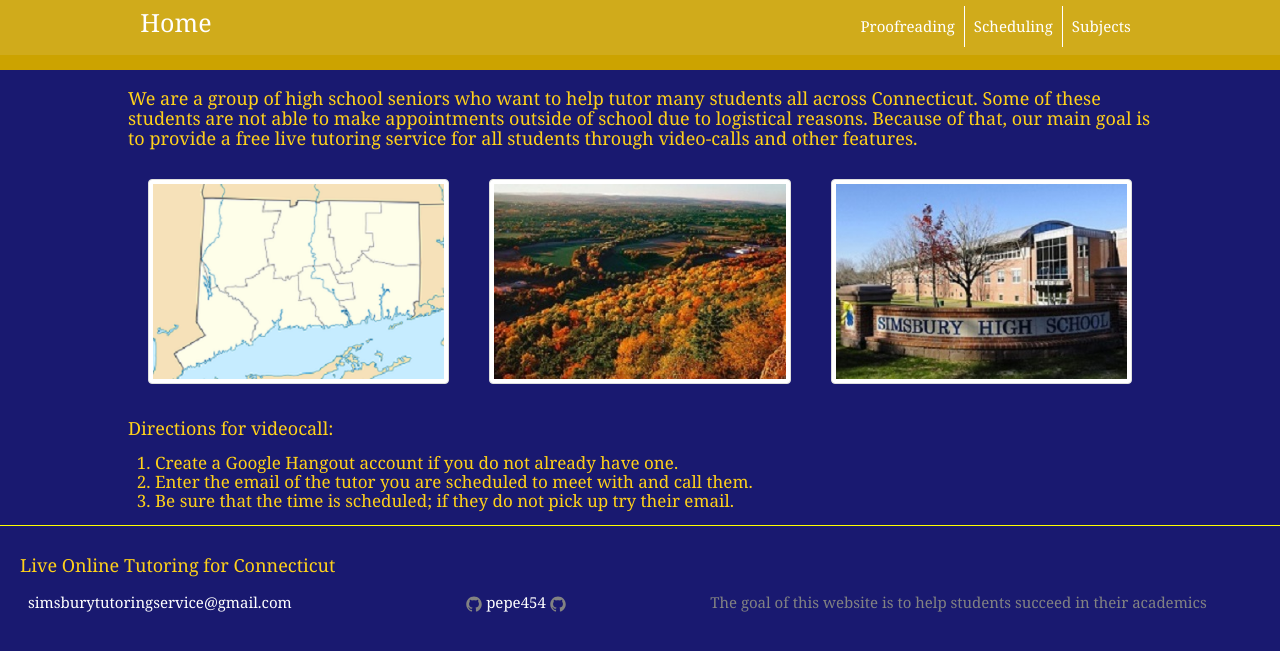
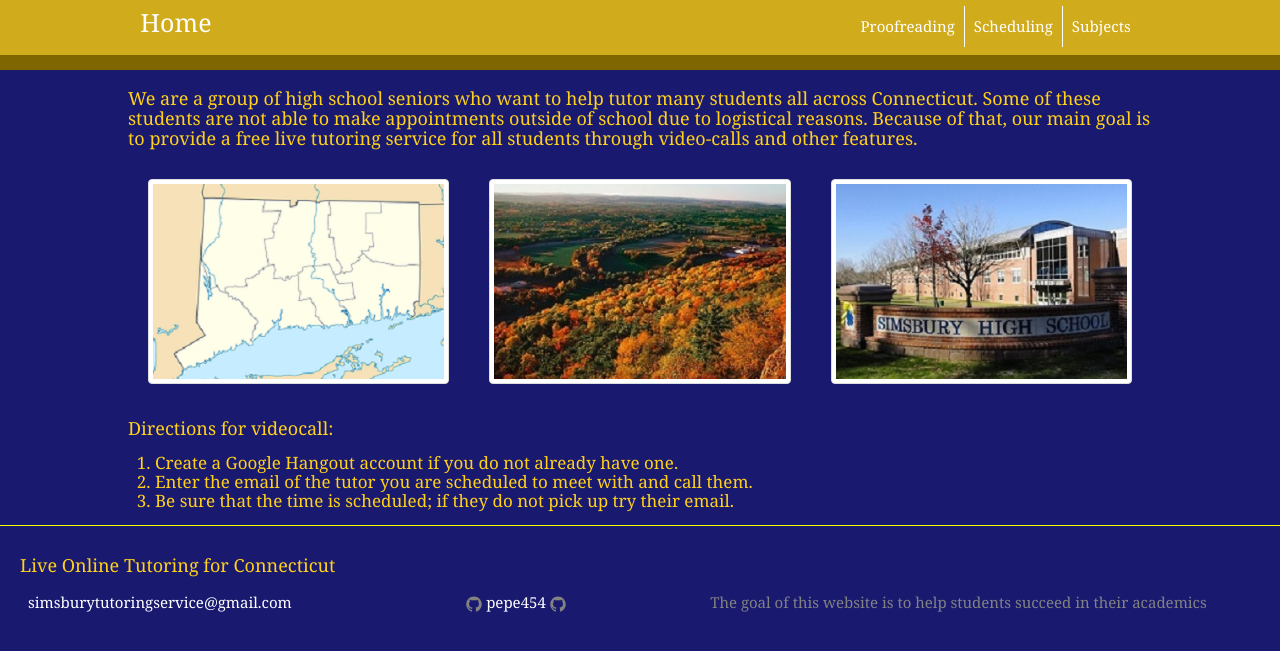
Before and after one commit to pepe454/pepe454.github.io, a Jekyll site: the page built from index.html, in a window 1280 px wide. Shown: the top 651 px of the page. Built offline with Jekyll 4.4.1, drawn with Linux system fonts in a browser that asks for light colours; the list of posts is cut into pages by our own code; comment, search, counter and statistics services are not loaded.

Commit message:
Update _layout.scss

```diff
--- a/_sass/_layout.scss
+++ b/_sass/_layout.scss
@@ -31,7 +31,7 @@
     display: block;
     text-align: center;
     background-color: #d0ab1b;
-    border-bottom: 15px solid #cca300;
+    border-bottom: 15px solid  #806600;
     font-size: 0;
     font-family: Georgia;
 
```
